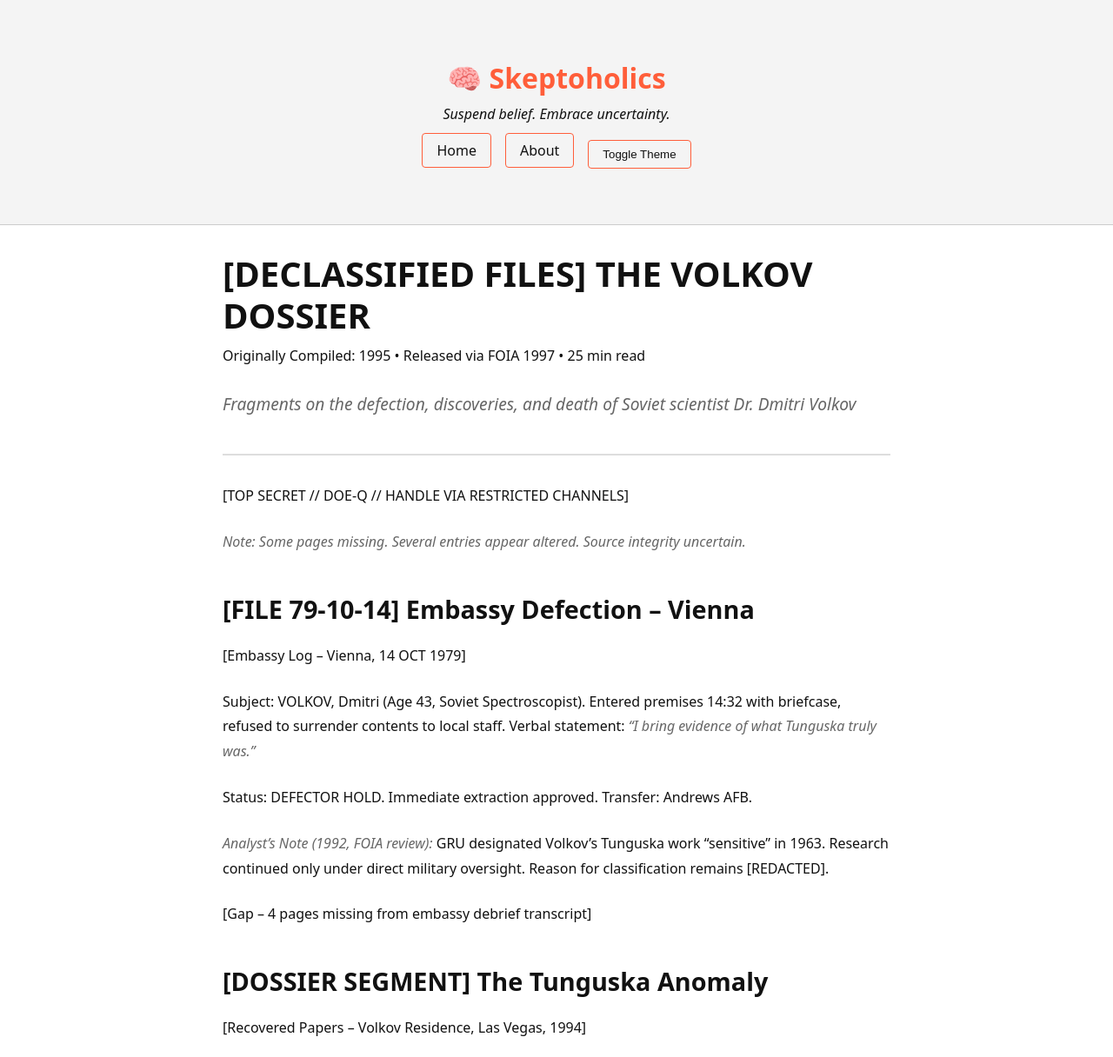
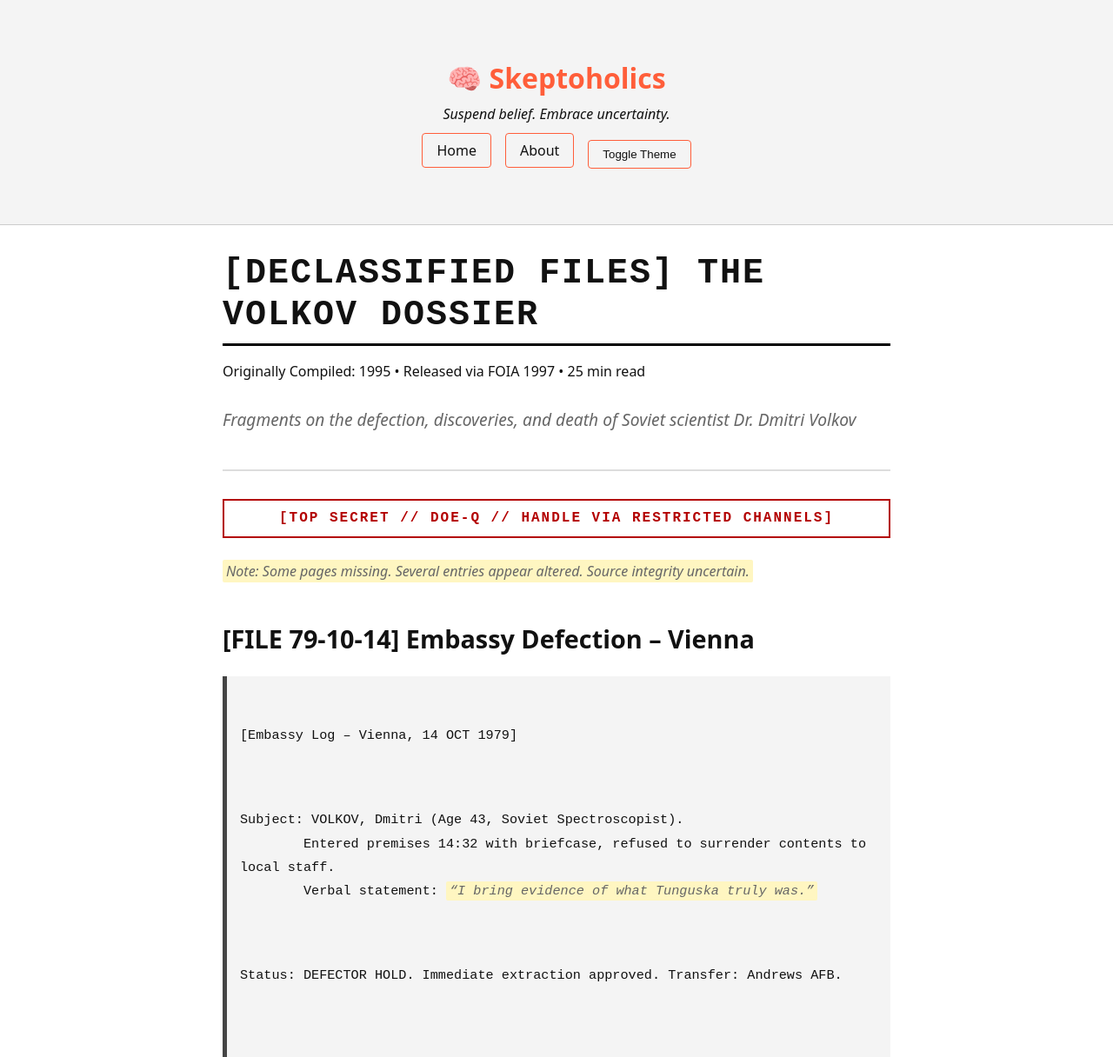
Before and after one commit to Skeptoholics/SkeptoLand, a plain HTML site: page articles/volkov-defection.html in a window 1280 px wide. Shown: the top 1216 px of the page at 87% size. Drawn offline with Linux system fonts and the light colour scheme.

Commit message:
Update style.css

```diff
--- a/style.css
+++ b/style.css
@@ -161,3 +161,67 @@ nav button:hover {
 .article-content em {
   color: var(--text-muted, #666);
 }
+/* === Classified Dossier Styling === */
+
+/* Classification Stamps */
+.redacted {
+  display: block;
+  font-weight: bold;
+  font-family: "Courier New", Courier, monospace;
+  text-transform: uppercase;
+  color: #b30000; /* deep red, stamped look */
+  border: 2px solid #b30000;
+  padding: 6px;
+  margin: 20px 0;
+  text-align: center;
+  letter-spacing: 2px;
+}
+
+/* Redacted Text (black bars) */
+span.redacted {
+  background: black;
+  color: black;
+  padding: 0 6px;
+  border-radius: 2px;
+}
+
+/* Transcripts & Reports */
+blockquote.transcript {
+  font-family: "Courier New", Courier, monospace;
+  font-size: 0.95em;
+  background: #f4f4f4;
+  border-left: 5px solid #444;
+  padding: 10px 15px;
+  margin: 20px 0;
+  white-space: pre-wrap;
+  line-height: 1.5;
+}
+
+/* Analyst Notes */
+em {
+  background: #fff6c1; /* soft yellow highlight */
+  padding: 2px 4px;
+  font-style: italic;
+  border-radius: 2px;
+}
+
+/* Missing File / Gap Indicators */
+.missing {
+  display: block;
+  font-family: "Courier New", Courier, monospace;
+  color: #666;
+  background: #eee;
+  padding: 5px 8px;
+  margin: 15px 0;
+  border-left: 3px solid #999;
+}
+
+/* Article Header (stamp-like effect) */
+.article-header h1 {
+  font-family: "Courier New", Courier, monospace;
+  text-transform: uppercase;
+  letter-spacing: 2px;
+  border-bottom: 3px solid #000;
+  padding-bottom: 8px;
+  margin-bottom: 15px;
+}
```
